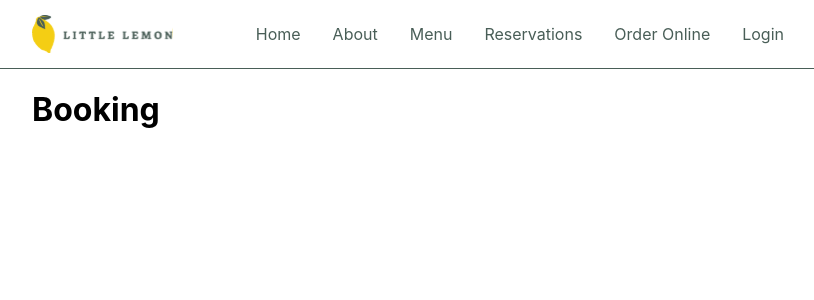
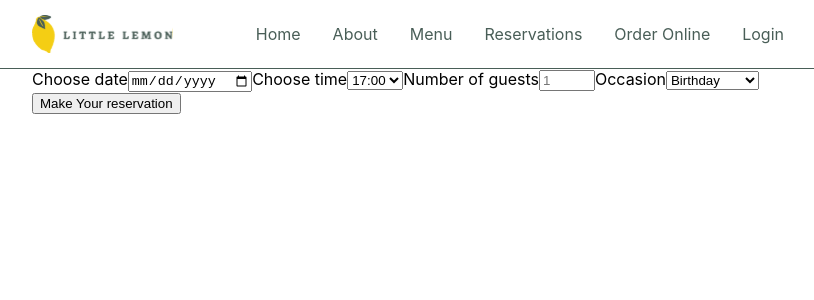
Before and after one commit to benzisablack/frontend-capstone, a React (Create React App) app: page /booking in a window 1280 px wide. Shown: the top 300 px of the page, without its empty margins (224-1038 px from the left). Built offline with nearby package versions, Linux system fonts and the light colour scheme.

Commit message:
add booking form component

```diff
--- /dev/null
+++ b/src/components/BookingForm.js
@@ -0,0 +1,45 @@
+import { useState } from "react";
+
+const BookingForm = () => {
+
+  const [bookingDetail, setBookingDetail] = useState({
+    bookingDate: '',
+    bookingTime: '',
+    numberOfGuest: 0,
+    occasion: ''
+  })
+  const handleOnChange = (e) => {
+    const data = { ...bookingDetail };
+    data[e.target.name] = data[e.target.value]
+    setBookingDetail(data)
+  }
+
+  const handleFormSubmit = () => {
+    console.log('data', bookingDetail)
+  }
+  return (
+    <form onSubmit={handleFormSubmit}>
+      <label htmlFor="res-date">Choose date</label>
+      <input type="date" id="res-date" name="bookingDate" value={bookingDetail.bookingDate} onChange={handleOnChange} />
+      <label htmlFor="res-time">Choose time</label>
+      <select id="res-time" name="bookingTime">
+        <option>17:00</option>
+        <option>18:00</option>
+        <option>19:00</option>
+        <option>20:00</option>
+        <option>21:00</option>
+        <option>22:00</option>
+      </select>
+      <label htmlFor="guests">Number of guests</label>
+      <input type="number" placeholder="1" min="1" max="10" id="guests" name="numberOfGuest" />
+      <label htmlFor="occasion">Occasion</label>
+      <select id="occasion" name="occasion">
+        <option>Birthday</option>
+        <option>Anniversary</option>
+      </select>
+      <input type="submit" value="Make Your reservation" />
+    </form>
+  );
+};
+
+export default BookingForm
--- a/src/pages/Booking.js
+++ b/src/pages/Booking.js
@@ -1,10 +1,11 @@
+import BookingForm from "../components/BookingForm";
 import Main from "../components/Main";
 
 const BookingPage = () => {
   return (
     <Main>
       <div className="container-grid">
-        <h1>Booking</h1>
+        <BookingForm></BookingForm>
       </div>
     </Main>
   )
```
Also changed, not shown: 1 other file (tests, documents, lock files or other folders).
